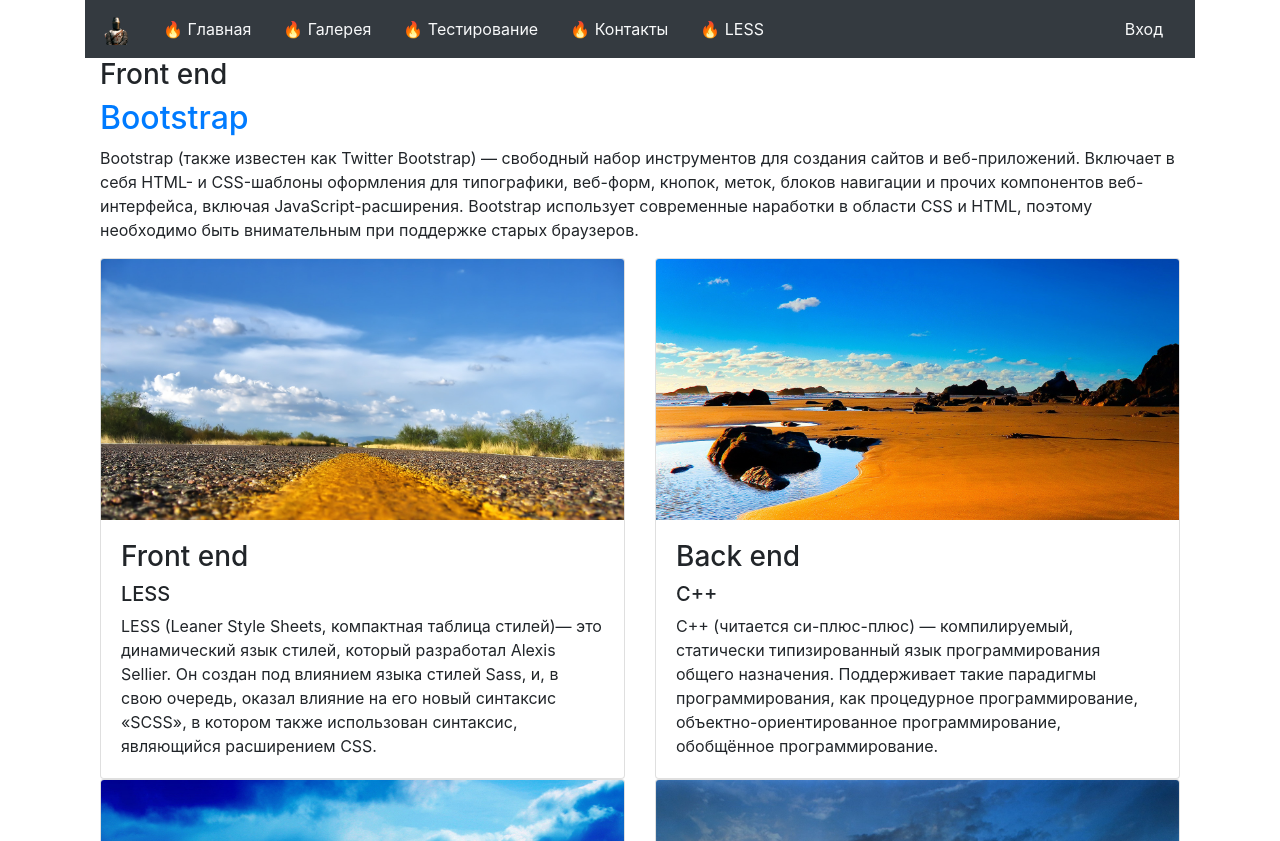
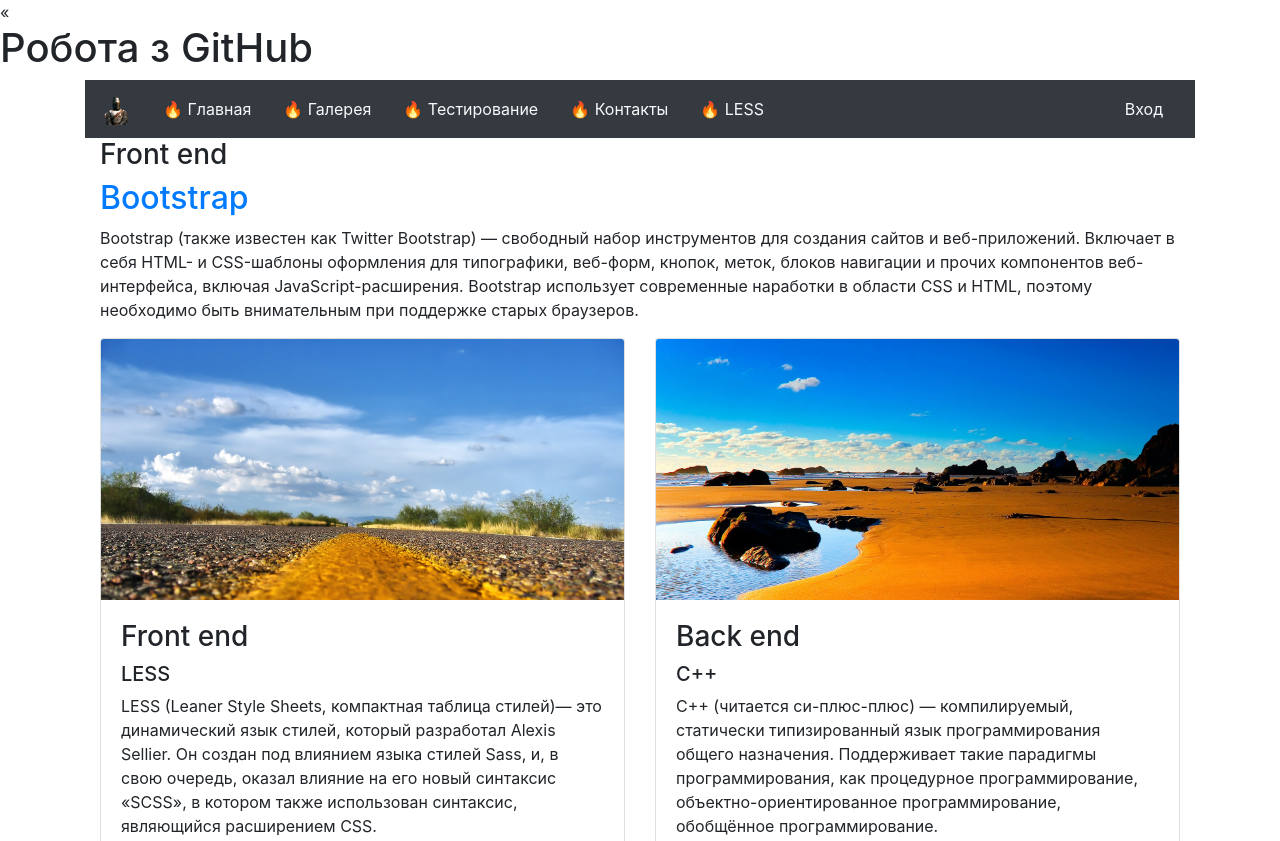
Before and after one commit to Henkilo/Lab3, a website: page index.html in a window 1280 px wide. Shown: the top 841 px of the page. Drawn offline with nearby package versions, Linux system fonts and the light colour scheme; a web font is replaced by a local one.

Commit message:
Finally, i got it

```diff
--- a/index.html
+++ b/index.html
@@ -1,6 +1,7 @@
 <!doctype html>
 <html lang="ru">
 <head>
+	«<h1>Робота з GitHub</h1>
 	<!-- Required meta tags -->
 	<meta charset="utf-8">
 	<meta name="viewport" content="width=device-width, initial-scale=1, shrink-to-fit=no">
```
